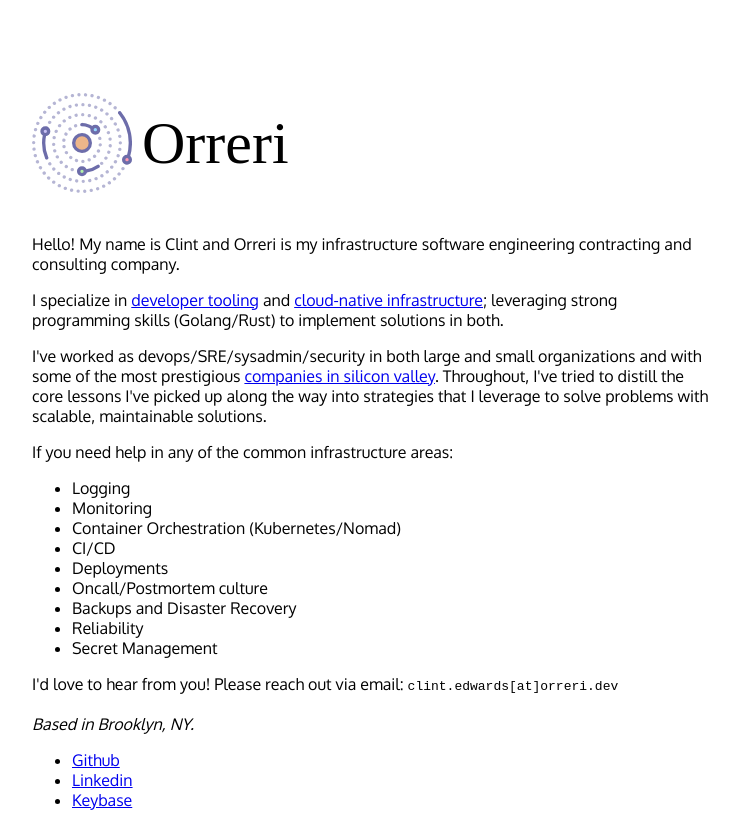
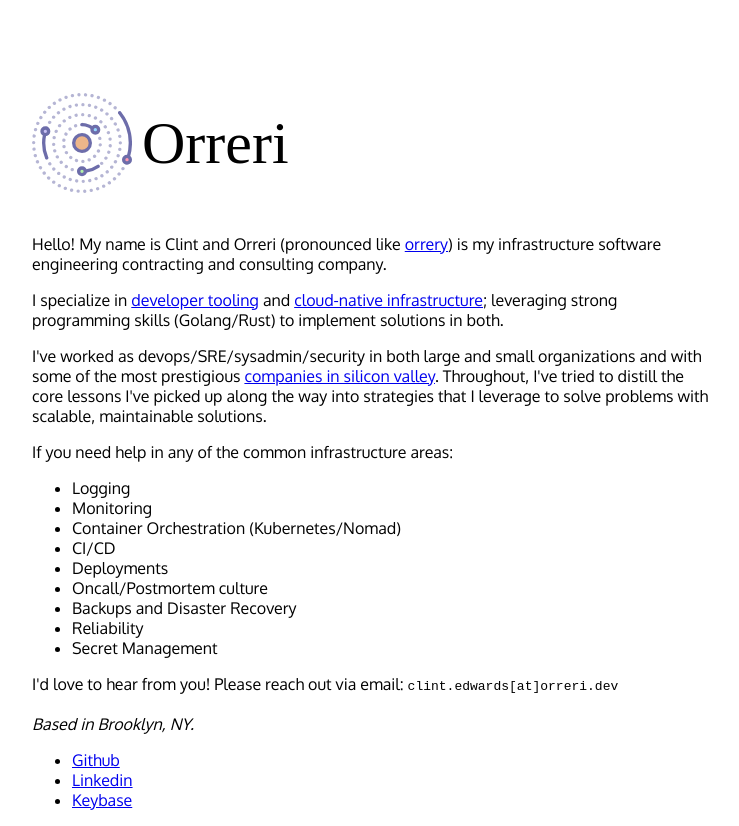
Before and after one commit to orreri/website, a plain HTML site: page index.html in a window 1280 px wide. Shown: the whole page, without its empty margins (168-907 px from the left). Drawn offline with Linux system fonts and the light colour scheme.

Commit message:
add pronouncation

```diff
--- a/index.html
+++ b/index.html
@@ -23,7 +23,9 @@
         </div>
 
         <p>
-            Hello! My name is Clint and Orreri is my infrastructure software engineering contracting and consulting
+            Hello! My name is Clint and Orreri (pronounced like <a
+                href="https://en.wikipedia.org/wiki/Orrery">orrery</a>) is my infrastructure software engineering
+            contracting and consulting
             company.
         </p>
         <p>
```
